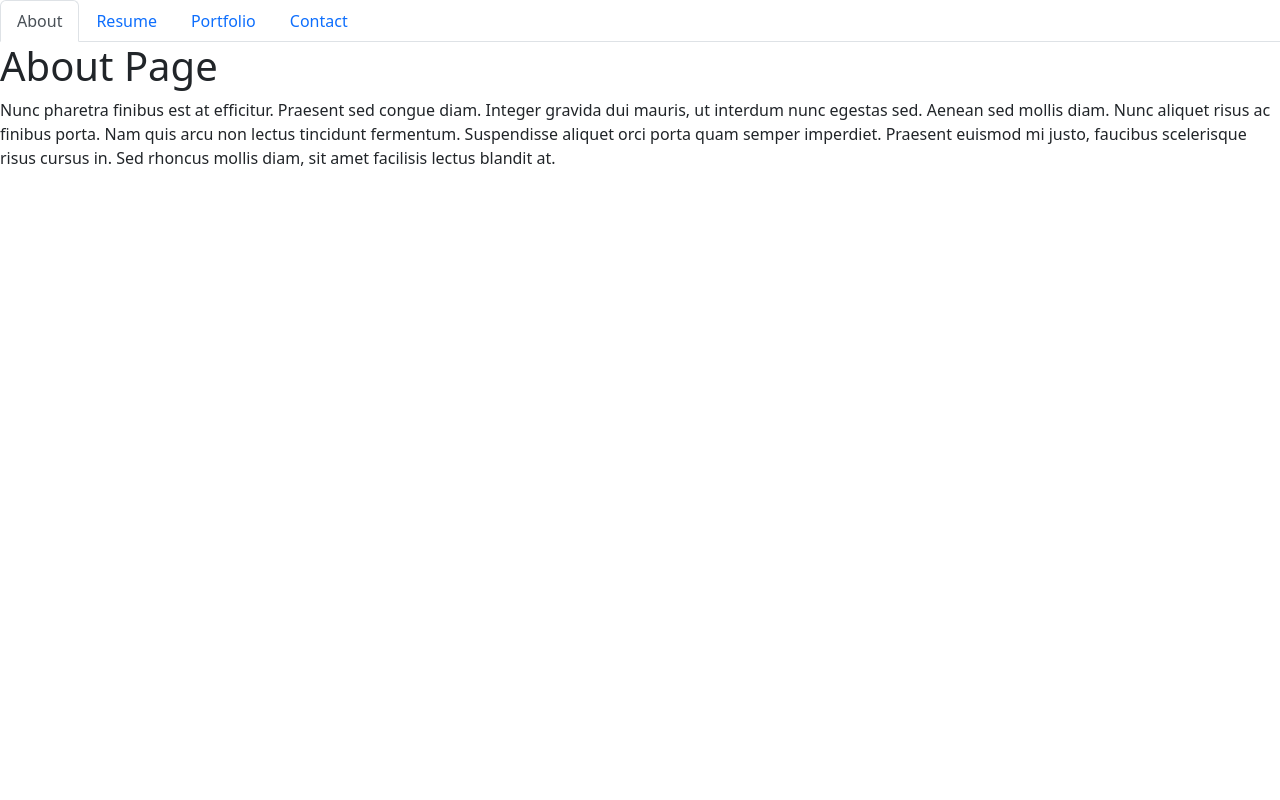
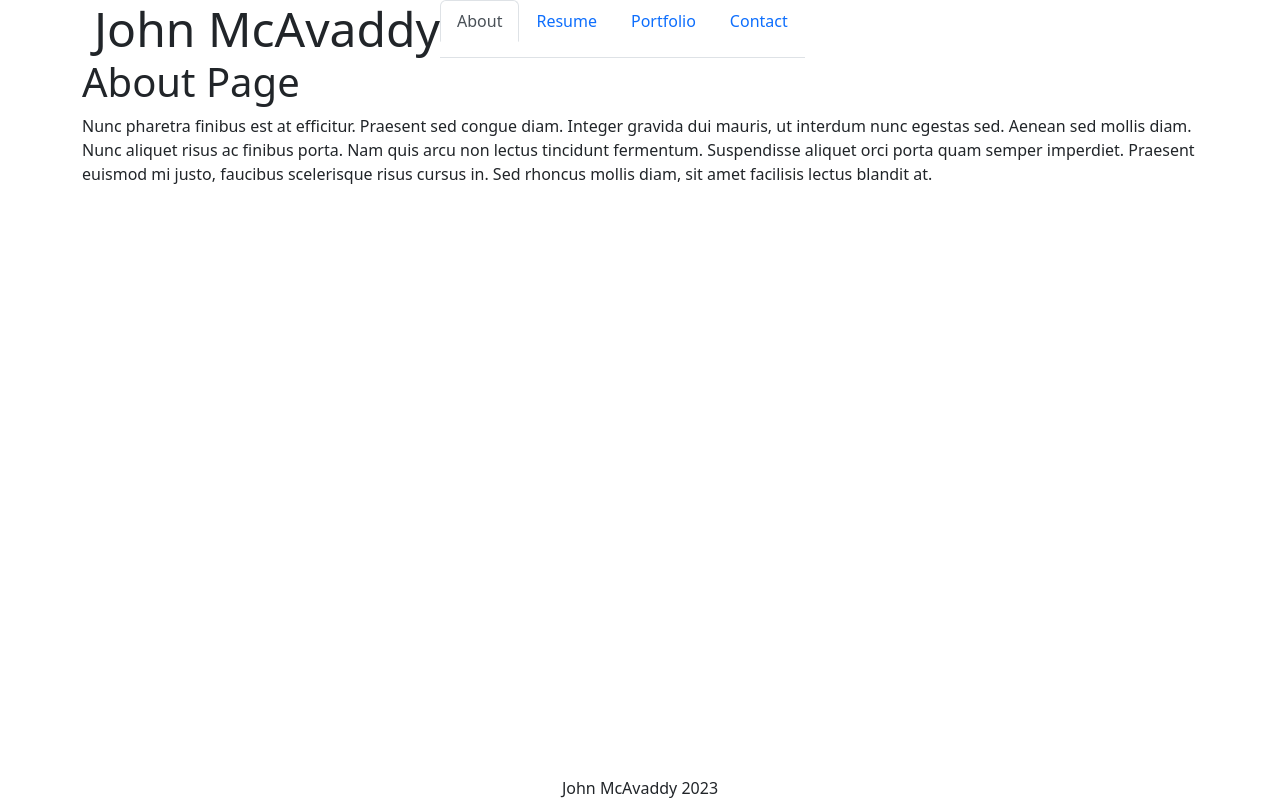
Before and after one commit to jmcavaddy/react-portfolio, a React (Create React App) app: page / in a window 1280 px wide. Built offline with nearby package versions, Linux system fonts and the light colour scheme.

Commit message:
Added footer with styling; added header that houses navtabs; created view to assemble components using the renderPage logic; started styling

```diff
--- a/src/App.js
+++ b/src/App.js
@@ -1,6 +1,15 @@
 import React from "react";
-import PortfolioContainer from "./components/PortfolioContainer";
+import View from "./components/View";
 
-const App = () => <PortfolioContainer />;
+
+
+
+function App() {
+  return (
+    <div className="container">
+        <View />
+    </div>
+  );
+}
 
 export default App;
--- /dev/null
+++ b/src/components/Footer.js
@@ -0,0 +1,9 @@
+import React from "react";
+
+export default function Footer() {
+    return (
+        <footer className="footer">
+        <span>John McAvaddy 2023</span>
+        </footer>
+    );
+}
--- /dev/null
+++ b/src/components/Header.js
@@ -0,0 +1,22 @@
+import React, { useState } from "react";
+import NavTabs from "./NavTabs";
+import Resume from '../pages/Resume';
+import About from '../pages/About';
+import Portfolio from '../pages/Portfolio';
+import Contact from '../pages/Contact';
+
+
+const Header = ({ currentPage, handlePageChange }) => {
+  return (
+    <div className="container">
+      <header className="d-flex">
+          <h1 className="m-0 text-left" style={{ fontSize: '3rem' }}>
+            John McAvaddy
+          </h1>
+          <NavTabs currentPage={currentPage} handlePageChange={handlePageChange} />
+      </header>
+    </div>
+  );
+};
+
+export default Header;
--- a/src/components/NavTabs.js
+++ b/src/components/NavTabs.js
@@ -1,8 +1,9 @@
-import React from 'react';
+import React, { useState } from 'react';
 
 // Here we are using object destructuring assignment to pluck off our variables from the props object
 // We assign them to their own variable names
 function NavTabs({ currentPage, handlePageChange }) {
+
   return (
     <ul className="nav nav-tabs">
       <li className="nav-item">
--- a/src/components/PortfolioContainer.js
+++ /dev/null
@@ -1,35 +0,0 @@
-import React, { useState } from 'react';
-import NavTabs from './NavTabs';
-import Resume from './pages/Resume';
-import About from './pages/About';
-import Portfolio from './pages/Portfolio';
-import Contact from './pages/Contact';
-
-export default function PortfolioContainer() {
-  const [currentPage, setCurrentPage] = useState('About');
-
-  // This method is checking to see what the value of `currentPage` is. Depending on the value of currentPage, we return the corresponding component to render.
-  const renderPage = () => {
-    if (currentPage === 'Resume') {
-      return <Resume />;
-    }
-    if (currentPage === 'About') {
-      return <About />;
-    }
-    if (currentPage === 'Portfolio') {
-      return <Portfolio />;
-    }
-    return <Contact />;
-  };
-
-  const handlePageChange = (page) => setCurrentPage(page);
-
-  return (
-    <div>
-      {/* We are passing the currentPage from state and the function to update it */}
-      <NavTabs currentPage={currentPage} handlePageChange={handlePageChange} />
-      {/* Here we are calling the renderPage method which will return a component  */}
-      {renderPage()}
-    </div>
-  );
-}
--- /dev/null
+++ b/src/components/View.js
@@ -0,0 +1,40 @@
+import React, { useState } from 'react';
+import NavTabs from './NavTabs';
+import Resume from '../pages/Resume';
+import About from '../pages/About';
+import Portfolio from '../pages/Portfolio';
+import Contact from '../pages/Contact';
+import Header from './Header';
+import Footer from './Footer';
+import '../styles/View.css';
+
+
+export default function View() {
+  const [currentPage, setCurrentPage] = useState('About');
+
+//   This method is checking to see what the value of `currentPage` is. Depending on the value of currentPage, we return the corresponding component to render.
+  const renderPage = () => {
+    if (currentPage === 'Resume') {
+      return <Resume />;
+    }
+    if (currentPage === 'About') {
+      return <About />;
+    }
+    if (currentPage === 'Portfolio') {
+      return <Portfolio />;
+    }
+    return <Contact />;
+  };
+
+  const handlePageChange = (page) => setCurrentPage(page);
+
+  return (
+        <div className="main">
+            {/* We are passing the currentPage from state and the function to update it */}
+            <Header currentPage={currentPage} handlePageChange={handlePageChange} />
+            {/* Here we are calling the renderPage method which will return a component  */}
+            {renderPage()}
+            <Footer className="footer" />
+        </div>
+  );
+}
--- a/src/components/pages/Portfolio.js
+++ b/src/pages/Portfolio.js
@@ -1,9 +1,9 @@
 import React from 'react';
 
-export default function Blog() {
+export default function Portfolio() {
   return (
     <div>
-      <h1>Blog Page</h1>
+      <h1>Portfolio Page</h1>
       <p>
         Donec a volutpat quam. Curabitur nec varius justo, sed rutrum ligula.
         Curabitur pellentesque turpis sit amet eros iaculis, a mollis arcu
--- /dev/null
+++ b/src/styles/View.css
@@ -0,0 +1,12 @@
+.main {
+    display: flex;
+    flex-direction: column;
+    min-height: 100vh;
+    align-items: center;
+}
+
+.footer {
+    text-align: center;
+    position: absolute;
+    bottom: 0;
+}
```
Also changed, not shown: src/pages/About.js (renamed from src/components/pages/About.js), src/pages/Contact.js (renamed from src/components/pages/Contact.js), src/pages/Resume.js (renamed from src/components/pages/Resume.js).
